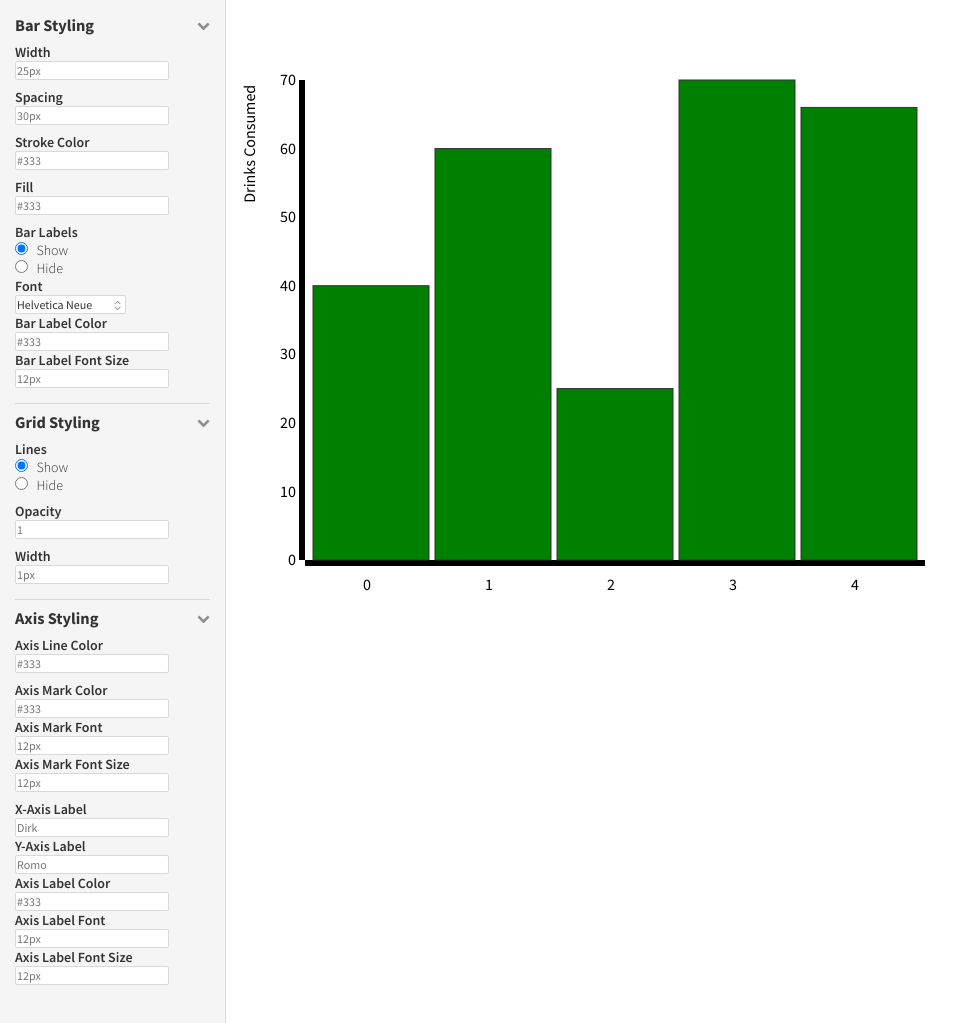
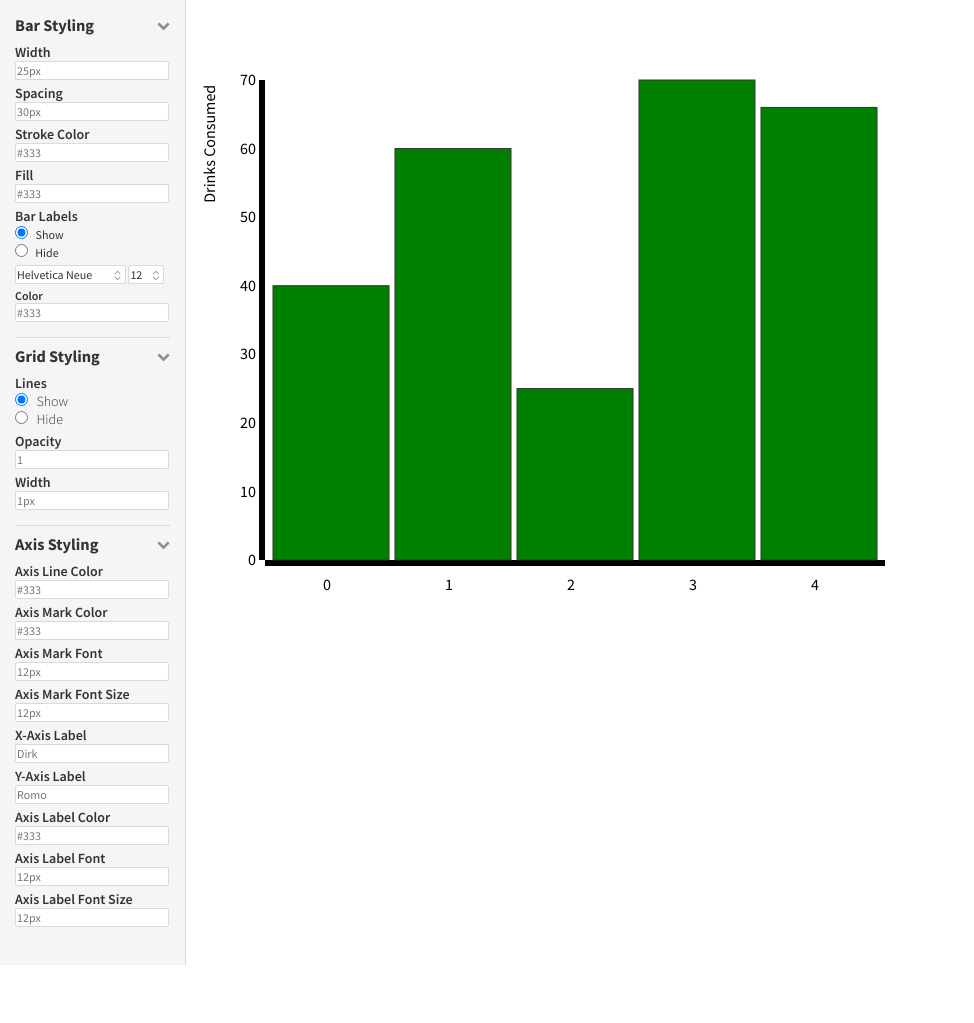
Before and after one commit to pkbriggs/project448b, a PHP site: page / in a window 1280 px wide. Shown: the whole page, without its empty margins (0-974 px from the left). After the commit the page ends 965 px from the top, so only its background shows below. Run offline with PHP 8.4, Linux system fonts and the light colour scheme.

Commit message:
font/font-size dropdowns

```diff
--- a/css/controls.css
+++ b/css/controls.css
@@ -11,6 +11,7 @@
 
 .title {
 	font-weight: 700;
+	margin-bottom: 8px;
 }
 
 .title i {
@@ -22,13 +23,18 @@
 }
 
 .control_subcontainer {
-	margin-top: 8px;
+	margin-top: 2px;
 }
 
 .input_subtitle {
+	margin-top: 4px;
 	font-weight: 600;
 }
 
 .label {
 	font-weight: 300;
 }
+
+.font_and_size {
+	margin-top: 4px;
+}
--- a/css/dropdown.css
+++ b/css/dropdown.css
@@ -3,10 +3,10 @@
 	border: 1px solid #D9D9D9;
 	border-radius: 2px;
 	background: white;
-	width: 107px;
 	font-size: 12px;
 	font-weight: 400;
 	padding: 1px;
+	z-index: 2;
 }
 
 .dropdown .fa {
@@ -23,3 +23,61 @@
 .dropdown .fa-angle-down {
 	margin-top: 5.5px;
 }
+
+.options {
+	/* Positioning */
+	position: absolute;
+	margin-top: -3px;
+	z-index: 0 !important;
+	height: 0;
+	overflow-y: hidden; /* To make sure text doesn't overflow out of the hidden container*/
+
+	/* Content */
+	background: white;
+	font-size: 12px;
+	font-weight: 400;
+	padding: 1px 2px;
+
+	/* Borders */
+	border-left: 1px solid #D9D9D9;
+	border-right: 1px solid #D9D9D9;
+	border-bottom: 1px solid #D9D9D9;
+	border-bottom-left-radius: 2px;
+	border-bottom-right-radius: 2px;
+
+	/* Transitions */
+	transition-property: all;
+	transition-duration: .5s;
+	transition-timing-function: cubic-bezier(0, 1, 0.5, 1);
+}
+
+.dropdown.active + .options {
+	margin-top: 0 !important;
+	z-index: 1 !important;
+	overflow-y: scroll;
+	height: 100px; /* approximate max height */
+}
+
+.option:hover {
+	background-color: rgba(0, 0, 0, 0.05);
+}
+
+.font, .size {
+	display: inline-block;
+}
+
+.font .dropdown {
+	width: 107px;
+}
+
+.font .options {
+	width: 105px;
+}
+
+.size .dropdown {
+	width: 32px;
+}
+
+.size .options {
+	width: 30px;
+}
--- a/css/style.css
+++ b/css/style.css
@@ -34,13 +34,17 @@ textarea, input {
 	font-weight: 300;
 }
 
+.small {
+	font-size: 12px;
+}
+
 .vis_container {
 	position: absolute;
-	left: 225px;
+	left: 185px;
 	width: 600px;
-	width: -webkit-calc(100% - 225px);
-	width: -moz-calc(100% - 225px);
-	width: calc(100% - 225px);
+	width: -webkit-calc(100% - 185px);
+	width: -moz-calc(100% - 185px);
+	width: calc(100% - 185px);
 }
 
 .vis_controls {
@@ -48,7 +52,7 @@ textarea, input {
 	position: static;
 	left: 0;
 	top: 0;
-	width: 195px;
+	width: 155px;
 
 	/* content */
 	padding: 15px;
--- a/index.html
+++ b/index.html
@@ -54,23 +54,62 @@
       <!-- Bar Labels -->
       <section class="control_subcontainer">
         <div class="input_subtitle">Bar Labels</div>
-        <input type="radio" name="bar_label_toggle" value="Show" checked> <span class="light"> &nbsp; Show<span><br>
-        <input type="radio" name="bar_label_toggle" value="Hide"> <span class="light"> &nbsp; Hide</span>
+        <input type="radio" name="bar_label_toggle" value="Show" checked> <span class="small"> &nbsp; Show<span><br>
+        <input type="radio" name="bar_label_toggle" value="Hide"> <span class="small"> &nbsp; Hide</span>
 
+        <div class="font_and_size">
+          <div class="font">
+            <div class="style_input font_picker dropdown">
+              <span>Helvetica Neue</span>
+              <i class="fa fa-angle-up"></i>
+              <i class="fa fa-angle-down"></i>
+            </div>
+            <div class="options">
+              <div class="option">option 1</div>
+              <div class="option">option 2</div>
+              <div class="option">option 3</div>
+              <div class="option">option 4</div>
+              <div class="option">option 5</div>
+              <div class="option">option 6</div>
+              <div class="option">option 7</div>
+              <div class="option">option 8</div>
+              <div class="option">option 9</div>
+              <div class="option">option 10</div>
+              <div class="option">option 11</div>
+              <div class="option">option 12</div>
+              <div class="option">option 13</div>
+              <div class="option">option 14</div>
+              <div class="option">option 15</div>
+            </div>
+          </div>
 
-        <div class="input_subtitle">Font</div>
-        <div class="style_input font_picker dropdown">
-          Helvetica Neue
-          <i class="fa fa-angle-up"></i>
-          <i class="fa fa-angle-down"></i>
+          <div class="size">
+            <div class="style_input size_picker dropdown">
+              <span>12</span>
+              <i class="fa fa-angle-up"></i>
+              <i class="fa fa-angle-down"></i>
+            </div>
+            <div class="options">
+              <div class="option">8</div>
+              <div class="option">9</div>
+              <div class="option">10</div>
+              <div class="option">11</div>
+              <div class="option">12</div>
+              <div class="option">13</div>
+              <div class="option">14</div>
+              <div class="option">18</div>
+              <div class="option">20</div>
+              <div class="option">24</div>
+              <div class="option">36</div>
+              <div class="option">48</div>
+              <div class="option">64</div>
+            </div>
+          </div>
         </div>
 
-
-        <div class="input_subtitle">Bar Label Color</div>
+        <div class="input_subtitle">Color</div>
         <input class="style_input color_picker" placeholder="#333" data-type="bar_label_color"></input>
 
-        <div class="input_subtitle">Bar Label Font Size</div>
-        <input class="style_input" placeholder="12px" data-type="bar_label_font_size"></input>
       </section>
     </div>
 
@@ -144,6 +183,7 @@
   <script src="js/jquery-2.2.3.min.js"></script>
   <script src="js/interaction.js"></script>
   <script src="js/viz-controls.js"></script>
+  <script src="js/dropdown.js"></script>
 
 </body>
 </html>
--- /dev/null
+++ b/js/dropdown.js
@@ -0,0 +1,23 @@
+$(function() {
+	var $dropdown = $(".dropdown");
+	$dropdown.click(function(event) {
+		var $target = $(event.target);
+		if (!$target.hasClass("dropdown")) {
+			$target = $target.parent();
+		}
+		$target.toggleClass("active");
+	});
+});
+
+$(function() {
+	var $options = $(".options");
+	$options.click(function(event) {
+		var $target = $(event.target);
+		var font = $target.text();
+		var $dropdown = $target.parent().prev();
+		$dropdown.toggleClass("active");
+		var $selection = $dropdown.find("span");
+		console.log($selection);
+		$selection.text(font);
+	});
+});
```
